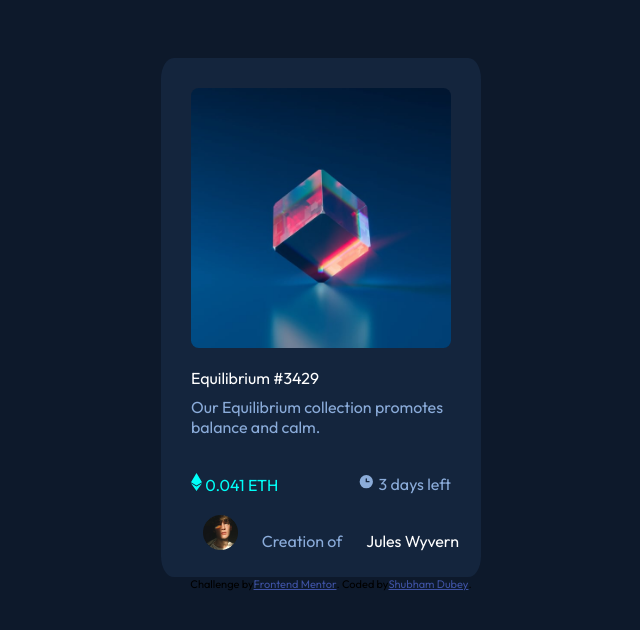
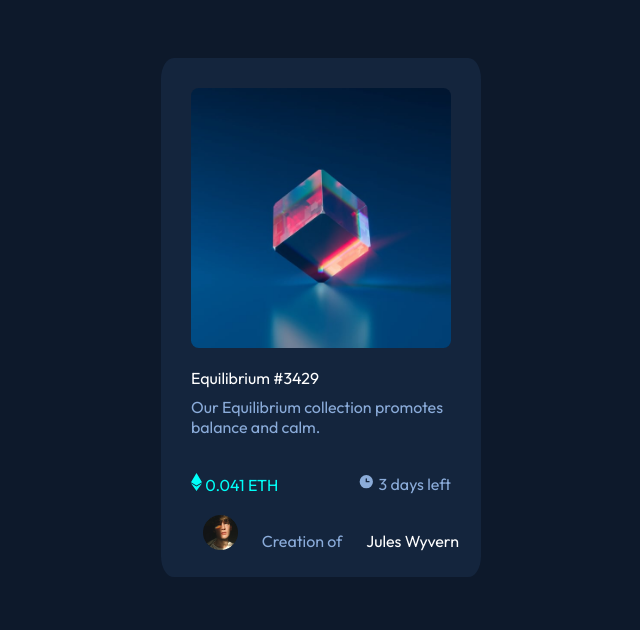
Before and after one commit to iamskedy/NFT_Preview_Card, a plain HTML site: page index.html in a window 1280 px wide. Shown: the whole page, without its empty margins (319-959 px from the left). Drawn offline with Linux system fonts and the light colour scheme.

Commit message:
Update index.html

```diff
--- a/index.html
+++ b/index.html
@@ -45,9 +45,6 @@
 
 
 
-  <div class="attribution">
-    Challenge by <a href="https://www.frontendmentor.io?ref=challenge" target="_blank">Frontend Mentor</a>.
-    Coded by <a href="#">Shubham Dubey</a>.
-  </div>
+
 </body>
 </html>
```
